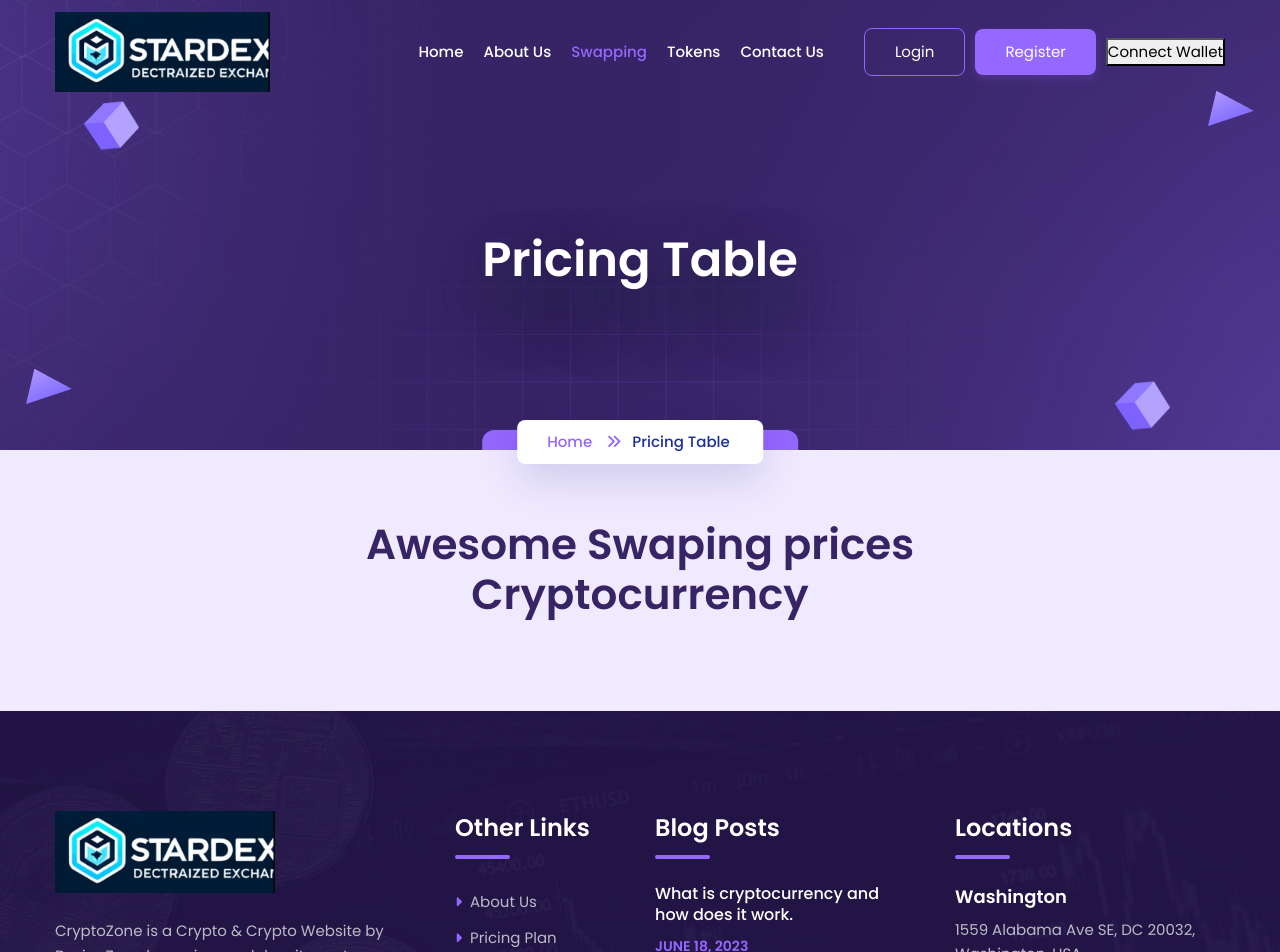
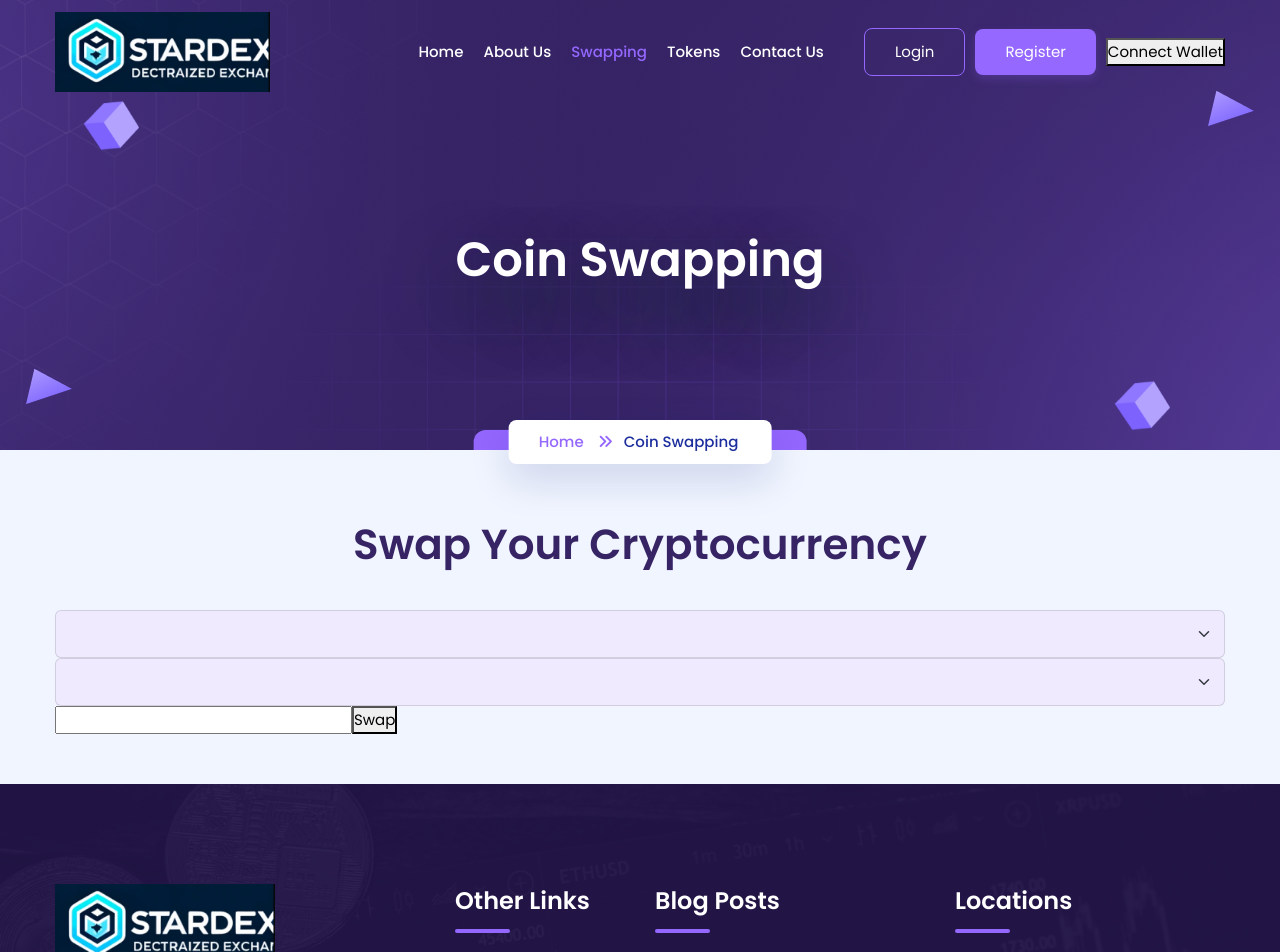
Before and after one commit to Nairod36/PA-DEX-4IBC, a React (Create React App) app in the folder front-dex/: page /swapping in a window 1280 px wide. Shown: the top 952 px of the page. Built offline with nearby package versions, Linux system fonts and the light colour scheme.

Commit message:
swapping front

```diff
--- a/front-dex/src/assets/scss/components/_components.scss
+++ b/front-dex/src/assets/scss/components/_components.scss
@@ -25,3 +25,4 @@
 @import "./icon-bx";
 @import "blog/blog-post";
 @import "./pricingtable";
+@import "./swapping";
--- /dev/null
+++ b/front-dex/src/assets/scss/components/_swapping.scss
@@ -0,0 +1,44 @@
+.coin-swap-container {
+    max-width: 500px;
+    margin: auto;
+    padding: 20px;
+    border-radius: 8px;
+    background-color: #f5f5f5;
+    box-shadow: 0 2px 4px rgba(0, 0, 0, 0.1);
+}
+
+.coin-swap-select {
+    width: 100%;
+    padding: 10px;
+    margin-bottom: 15px;
+    border-radius: 4px;
+    border: 1px solid #dcdcdc;
+}
+
+.coin-swap-input {
+    width: 100%;
+    padding: 10px;
+    margin-bottom: 20px;
+    border-radius: 4px;
+    border: 1px solid #dcdcdc;
+}
+
+.swap-button {
+    width: 100%;
+    padding: 10px;
+    background-color: #9568FF;
+    color: white;
+    border: none;
+    border-radius: 4px;
+    cursor: pointer;
+    transition: background-color 0.3s;
+}
+
+.swap-button:hover {
+    background-color: #45a049;
+}
+
+.title {
+    text-align: center;
+    color: #333;
+}
--- a/front-dex/src/pages/Footer.tsx
+++ b/front-dex/src/pages/Footer.tsx
@@ -20,7 +20,7 @@ function Footer(){
                                     <div className="footer-logo logo-white">
                                         <Link to={"/"}><img src={logowhite} alt="" /></Link>
                                     </div>
-                                    <p>CryptoZone is a Crypto & Crypto Website by DexignZone lorem ipsum dolor sit amet, consectetur adipiscing elit, sed do eiusmod tempor incididunt ut labore et</p>
+                                    <p>StarDEX is a Crypto & Crypto Website </p>
                                     <div className="dz-social-icon transparent space-10">
                                         <ul>
                                             <li><a target="_blank" className="fab fa-facebook-f" href="https://www.facebook.com/"></a></li>{" "}
@@ -67,8 +67,8 @@ function Footer(){
                                 <div className="widget widget_locations">
                                     <h4 className="widget-title">Locations</h4>
                                     <div className="clearfix">
-                                        <h6 className="title">Washington</h6>
-                                        <p>1559 Alabama Ave SE, DC 20032, Washington, USA</p>
+                                        <h6 className="title">Paris</h6>
+                                        <p>242 rue du Faubourg Saint-Antoine, 75012 Paris</p>
                                         <img src={flags} alt="" />
                                     </div>
                                 </div>
@@ -79,7 +79,7 @@ function Footer(){
                 </div>
                 <div className="footer-bottom text-center">
                     <div className="container">
-                        <span className="copyright-text">Copyright © 2023 <a href="https://dexignzone.com/" target="_blank">DexignZone</a>. All rights reserved.</span>
+                        <span className="copyright-text">Copyright © 2023 <a>ESGI</a>. All rights reserved.</span>
                     </div>
                 </div>
             </footer>
--- a/front-dex/src/pages/Swapping.tsx
+++ b/front-dex/src/pages/Swapping.tsx
@@ -1,31 +1,46 @@
-import React from 'react';
-
+import React, { useState } from 'react';
 import PageLayout from './PageLayout';
 
-import Shap1 from './../assets/images/home-banner/shape1.png';
-import Shap3 from './../assets/images/home-banner/shape3.png';
+// Assume these are your cryptocurrency options
+const coins = ["Bitcoin", "Ethereum", "Litecoin"];
 
-function Pricing(){
-    return(
-        <>
-            <div className="page-content">
-                <PageLayout pageTitle="Pricing Table" desc={''} />
-            </div>
-            <section className="content-inner pricing-plan-wrapper bg-primary-light">
-                <img className="bg-shape2" src={Shap1} alt="" />
-                <img className="bg-shape3" src={Shap1} alt="" />
-                <img className="bg-shape1" src={Shap3} alt="" />
-                <img className="bg-shape4" src={Shap3} alt="" />
-                <img className="bg-shape5" src={Shap3} alt="" />
+function CoinSwap() {
+    const [fromCoin, setFromCoin] = useState(coins[0]);
+    const [toCoin, setToCoin] = useState(coins[1]);
+    const [amount, setAmount] = useState('');
+
+    const handleSwap = () => {
+        // Logic to handle the swap
+    };
+
+   // Inside your CoinSwap component's return statement
+return (
+    <>
+        <div className="page-content">
+            <PageLayout pageTitle="Coin Swapping" desc={''} />
+            <section className="content-inner">
                 <div className="container">
                     <div className="section-head text-center">
-                        <h2 className="title">Awesome Swaping prices Cryptocurrency</h2>
+                        <h2 className="title">Swap Your Cryptocurrency</h2>
                     </div>
                     <div className="row justify-content-center">
+                        <div className="coin-swap-container">
+                            <select className="coin-swap-select" value={fromCoin} onChange={(e) => setFromCoin(e.target.value)}>
+                                {/* options */}
+                            </select>
+                            <select className="coin-swap-select" value={toCoin} onChange={(e) => setToCoin(e.target.value)}>
+                                {/* options */}
+                            </select>
+                            <input type="number" className="coin-swap-input" value={amount} onChange={(e) => setAmount(e.target.value)} />
+                            <button className="swap-button" onClick={handleSwap}>Swap</button>
+                        </div>
                     </div>
                 </div>
             </section>
-        </>
-    )
+        </div>
+    </>
+);
+
 }
-export  default Pricing;
+
+export default CoinSwap;
```
